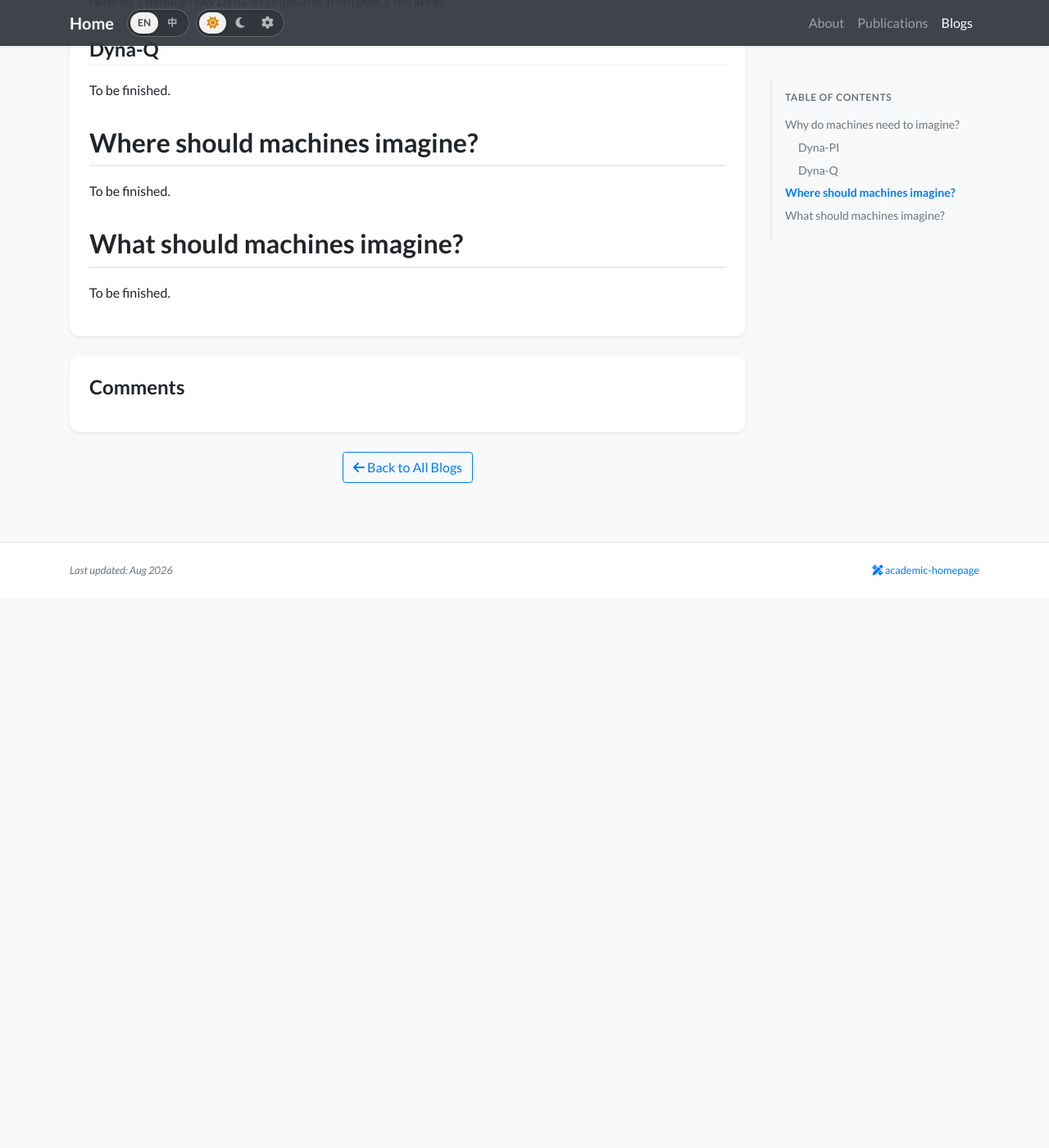
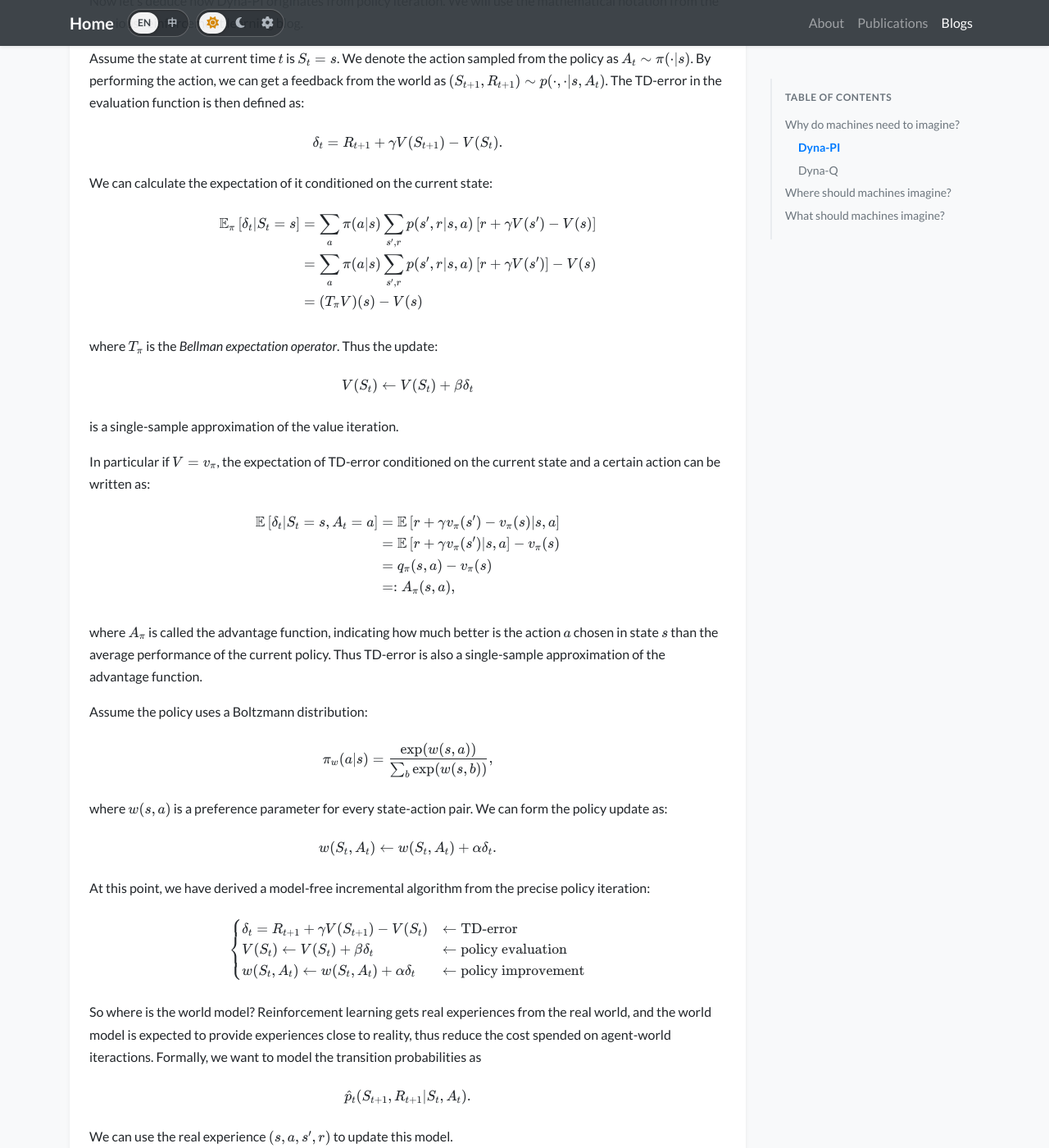
Before and after one commit to WilliamWuuu/WilliamWuuu.github.io, a Jekyll site: the page built from _blogs/2026-08-18-WorldModels/2026-08-18-WorldModels.md, in a window 1280 px wide and 1400 px high, scrolled down 2480 px. Shown: the whole window at 82% size. Built offline with Jekyll 4.4.1, drawn with Linux system fonts in a browser that asks for light colours; nearby versions of some CDN libraries; some web fonts are replaced; comment, search, counter and statistics services are not loaded; a style sheet for code colours, icons or effects is not loaded; before the commit the page ends 3209 px from its top, so only the background shows below that; some of the changed text lies outside the part shown.

Commit message:
feat: add value iteration part in td-learning blog

```diff
--- a/_blogs/2026-08-18-WorldModels/2026-08-18-WorldModels.md
+++ b/_blogs/2026-08-18-WorldModels/2026-08-18-WorldModels.md
@@ -72,9 +72,76 @@ $$
 \end{align*}
 $$
 
-Now let's deduce how Dyna-PI originates from policy iteration.
+Now let's deduce how Dyna-PI originates from policy iteration. We will use the mathematical notation from the previous reinforcement learning blog.
 
+Assume the state at current time $t$ is $S_t=s$. We denote the action sampled from the policy as $A_t\sim \pi(\cdot\vert s)$. By performing the action, we can get a feedback from the world as $(S_{t+1},R_{t+1}) \sim p(\cdot, \cdot \vert s,A_t)$. The TD-error in the evaluation function is then defined as:
 
+$$
+\delta_t = R_{t+1}+\gamma V(S_{t+1})-V(S_t).
+$$
+
+We can calculate the expectation of it conditioned on the current state:
+
+$$
+\begin{align*}
+\mathbb{E}_\pi \left[\delta_t \vert S_t=s\right]
+& = \sum_{a}\pi(a\vert s)\sum_{s^\prime,r}p(s^\prime,r\vert s,a)\left[r+\gamma V(s^\prime)-V(s)\right] \\
+& = \sum_{a}\pi(a\vert s)\sum_{s^\prime,r}p(s^\prime,r\vert s,a)\left[r+\gamma V(s^\prime)\right] - V(s) \\
+& = (T_\pi V)(s) - V(s) \\
+\end{align*}
+$$
+
+where $T_\pi$ is the *Bellman expectation operator*. Thus the update:
+
+$$
+V(S_t)\leftarrow V(S_t) + \beta \delta_t
+$$
+
+is a single-sample approximation of the value iteration.
+
+In particular if $V=v_\pi$, the expectation of TD-error conditioned on the current state and a certain action can be written as:
+
+$$
+\begin{align*}
+\mathbb{E}\left[\delta_t\vert S_t=s,A_t=a\right]
+& = \mathbb{E}\left[r+\gamma v_\pi(s^\prime)-v_\pi(s)\vert s,a\right] \\
+& = \mathbb{E}\left[r+\gamma v_\pi(s^\prime)\vert s,a\right] - v_\pi(s) \\
+& = q_\pi(s,a)-v_\pi(s) \\
+& =: A_\pi(s,a),
+\end{align*}
+$$
+
+where $A_\pi$ is called the advantage function, indicating how much better is the action $a$ chosen in state $s$ than the average performance of the current policy. Thus TD-error is also a single-sample approximation of the advantage function.
+
+Assume the policy uses a Boltzmann distribution:
+
+$$
+\pi_w(a\vert s)=\frac{\exp(w(s,a))}{\sum_b\exp(w(s,b))},
+$$
+
+where $w(s,a)$ is a preference parameter for every state-action pair. We can form the policy update as:
+
+$$
+w(S_t,A_t)\leftarrow w(S_t,A_t)+\alpha\delta_t.
+$$
+
+At this point, we have derived a model-free incremental algorithm from the precise policy iteration:
+
+$$
+\begin{cases}
+\delta_t = R_{t+1}+\gamma V(S_{t+1})-V(S_t) & \leftarrow\text{TD-error}\\
+V(S_t)\leftarrow V(S_t) + \beta \delta_t & \leftarrow\text{policy evaluation} \\
+w(S_t,A_t)\leftarrow w(S_t,A_t)+\alpha\delta_t & \leftarrow\text{policy improvement}
+\end{cases}
+$$
+
+So where is the world model? Reinforcement learning gets real experiences from the real world, and the world model is expected to provide experiences close to reality, thus reduce the cost spended on agent-world iteractions. Formally, we want to model the transition probabilities as
+
+$$
+\hat{p}_t(S_{t+1},R_{t+1} \vert S_t,A_t).
+$$
+
+We can use the real experience $(s,a,s^\prime,r)$ to update this model.
 
 ## Dyna-Q
 
```
Also changed, not shown: _blogs/2026-05-06-TDLearning/2026-05-06-TDLearning.md (+8 -8 lines).
